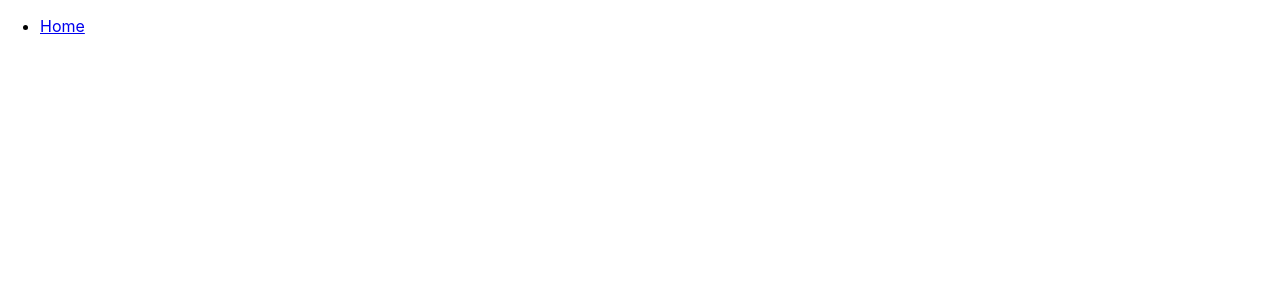
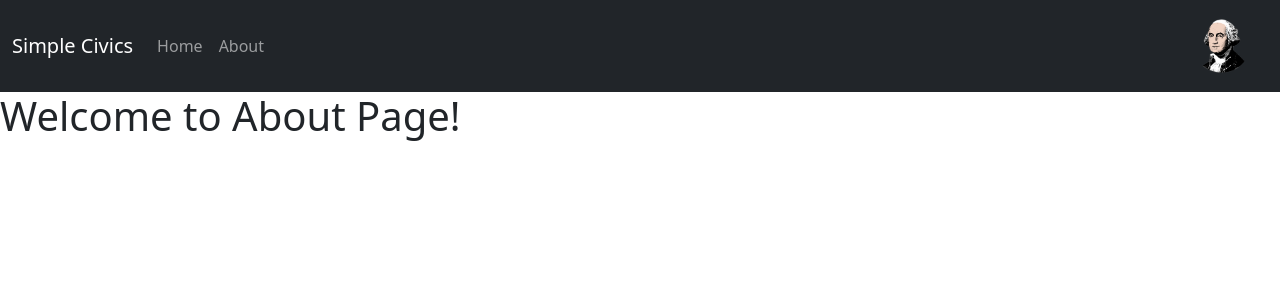
Before and after one commit to CloudyStripe/simple-civics-desktop, a React (Create React App) app: page /About in a window 1280 px wide. Before the commit this address had no page. Shown: the top 300 px of the page. Built offline with nearby package versions, Linux system fonts and the light colour scheme.

Commit message:
added navbar and additional bootstrap config.

```diff
--- a/package.json
+++ b/package.json
@@ -11,9 +11,12 @@
     "@types/node": "^18.11.17",
     "@types/react": "^18.0.26",
     "@types/react-dom": "^18.0.9",
+    "bootstrap": "^5.2.3",
     "eslint": "^8.30.0",
     "react": "^18.2.0",
+    "react-bootstrap": "^2.7.0",
     "react-dom": "^18.2.0",
+    "react-router-bootstrap": "^0.26.2",
     "react-router-dom": "^6.6.0",
     "react-scripts": "5.0.1",
     "typescript": "^4.9.4",
@@ -42,5 +45,8 @@
       "last 1 firefox version",
       "last 1 safari version"
     ]
+  },
+  "devDependencies": {
+    "@types/react-router-bootstrap": "^0.24.5"
   }
 }
--- a/src/App.tsx
+++ b/src/App.tsx
@@ -1,23 +1,37 @@
 import './App.css';
+import React from 'react';
+import Nav from 'react-bootstrap/Nav';
+import Navbar from 'react-bootstrap/esm/Navbar';
+import { Routes, Route, BrowserRouter as Router } from 'react-router-dom';
+import 'bootstrap/dist/css/bootstrap.min.css';
+import George from './images/george_w_nav.png'
 import { Home } from './components/Home';
-import React from 'react';
-import { Routes, Route, BrowserRouter as Router } from 'react-router-dom';
-import { Link } from '../node_modules/react-router-dom/dist/index';
+import { About } from './components/About';
+import { Container } from 'react-bootstrap';
+
 
 const App: React.FC = () => {
   return (
-
     <Router>
-      <nav>
-        <ul>
-          <li>
-            <Link to="/">Home</Link>
-          </li>
-        </ul>
-      </nav>
+      <Navbar variant='dark' bg='dark'>
+        <Container>
+          <Navbar.Brand>Simple Civics</Navbar.Brand>
+          <Nav className="me-auto">
+            <Nav.Link href="/">Home</Nav.Link>
+            <Nav.Link href="/About">About</Nav.Link>
+          </Nav>
+        </Container>
+        <Container>
+          <Nav className='ms-auto'>
+            <Nav.Link href="/">
+              <img src={George} style={{ height: '60px' }}></img>
+            </Nav.Link>
+          </Nav></Container>
+      </Navbar>
 
       <Routes>
         <Route path="/" element={<Home />} />
+        <Route path="/About" element={<About />} />
       </Routes>
     </Router>
   )
--- /dev/null
+++ b/src/components/About.tsx
@@ -0,0 +1,5 @@
+import React from "react"
+
+export const About: React.FC = () => {
+    return <h1>Welcome to About Page!</h1>
+}
--- /dev/null
+++ b/types/index.d.ts
@@ -0,0 +1,2 @@
+declare module "*.jpg";
+declare module "*.png";
```
Also changed, not shown: src/images/george_w_nav.png (added), 1 other file (tests, documents, lock files or other folders).
